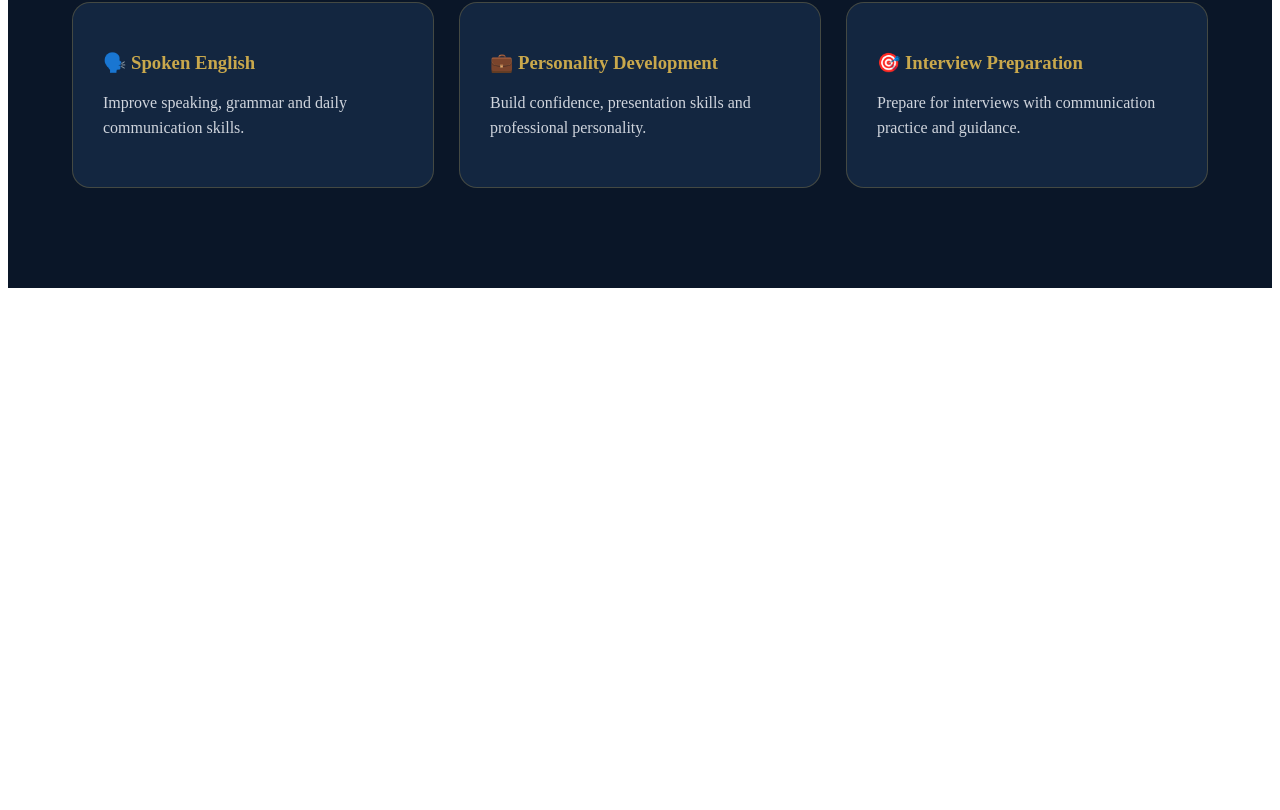
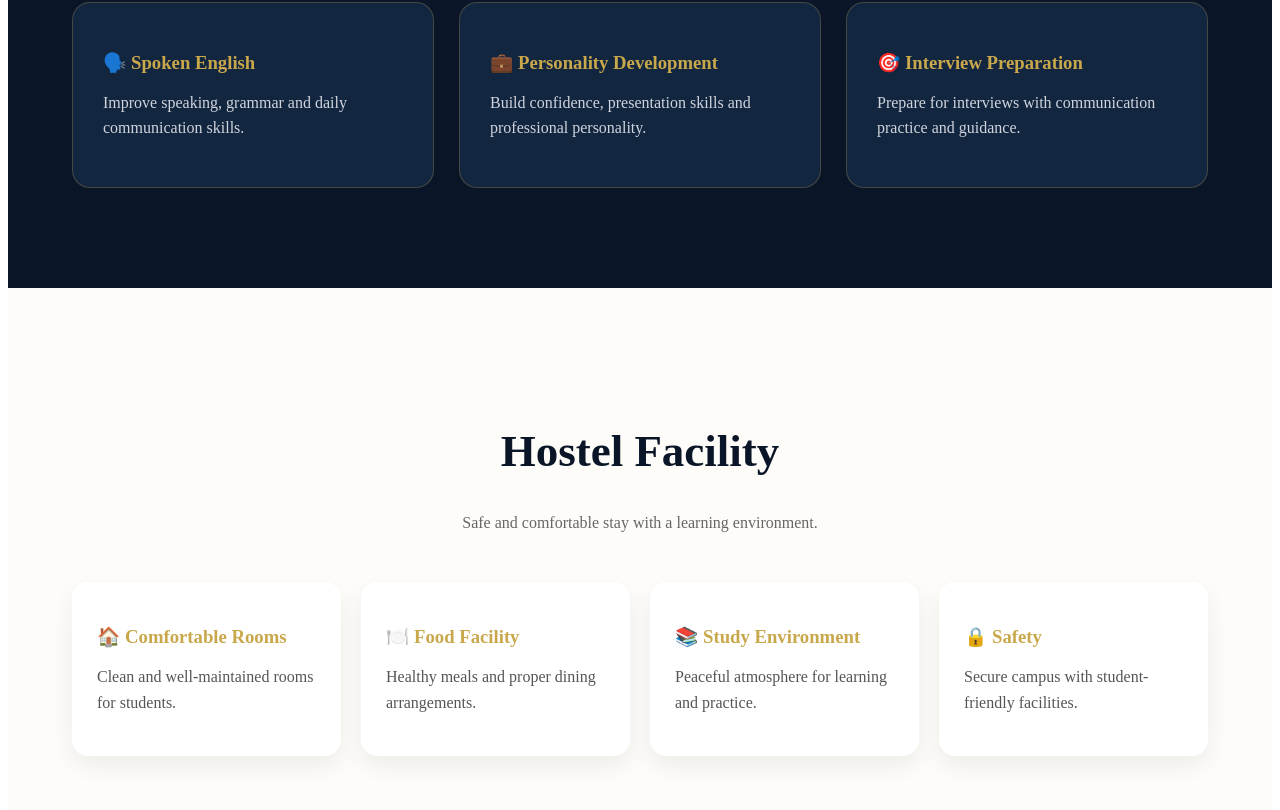
Before and after one commit to vinita4556/royal-gurukul, a React (Vite) app in the folder royal-gurukul/: page / in a window 1280 px wide. Shown: the part 1875-2685 px from the top of the page. Before the commit the page ends 2171 px from the top, so only its background shows below. Built offline with nearby package versions, Linux system fonts and the light colour scheme.

Commit message:
added hostel section

```diff
--- a/royal-gurukul/src/App.css
+++ b/royal-gurukul/src/App.css
@@ -574,3 +574,92 @@ grid-template-columns:1fr;
 }
 
 }
+
+/*HOSTEL*/
+.hostel{
+
+padding:100px 5vw;
+
+background:#FEFCF8;
+
+}
+
+
+
+.hostel-grid{
+
+display:grid;
+
+grid-template-columns:repeat(4,1fr);
+
+gap:20px;
+
+}
+
+
+
+.hostel-card{
+
+background:white;
+
+padding:25px;
+
+border-radius:16px;
+
+box-shadow:0 10px 25px #0001;
+
+transition:.3s;
+
+}
+
+
+
+.hostel-card:hover{
+
+transform:translateY(-8px);
+
+}
+
+
+
+.hostel-card h3{
+
+color:#C9A84C;
+
+margin-bottom:12px;
+
+}
+
+
+
+.hostel-card p{
+
+color:#555;
+
+line-height:1.6;
+
+}
+
+
+
+@media(max-width:900px){
+
+.hostel-grid{
+
+grid-template-columns:repeat(2,1fr);
+
+}
+
+}
+
+
+
+@media(max-width:600px){
+
+.hostel-grid{
+
+grid-template-columns:1fr;
+
+}
+
+}
--- a/royal-gurukul/src/App.jsx
+++ b/royal-gurukul/src/App.jsx
@@ -3,6 +3,7 @@ import Hero from "./components/Hero";
 import Nav from "./components/Nav";
 import About from "./components/About";
 import Courses from "./components/Courses";
+import Hostel from "./components/Hostel";
 
 function App(){
 
@@ -14,6 +15,7 @@ return(
 <Hero/>
 <About />
 <Courses />
+<Hostel />
 
 </>
 
--- a/royal-gurukul/src/components/Hostel.jsx
+++ b/royal-gurukul/src/components/Hostel.jsx
@@ -0,0 +1,100 @@
+function Hostel(){
+
+return(
+
+<section id="hostel" className="hostel">
+
+
+<div className="section-title">
+
+<h2>
+Hostel Facility
+</h2>
+
+<p>
+Safe and comfortable stay with a learning environment.
+</p>
+
+</div>
+
+
+
+<div className="hostel-grid">
+
+
+
+<div className="hostel-card">
+
+<h3>
+🏠 Comfortable Rooms
+</h3>
+
+<p>
+
+Clean and well-maintained rooms for students.
+
+</p>
+
+</div>
+
+
+
+<div className="hostel-card">
+
+<h3>
+🍽️ Food Facility
+</h3>
+
+<p>
+
+Healthy meals and proper dining arrangements.
+
+</p>
+
+</div>
+
+
+
+<div className="hostel-card">
+
+<h3>
+📚 Study Environment
+</h3>
+
+<p>
+
+Peaceful atmosphere for learning and practice.
+
+</p>
+
+</div>
+
+
+
+<div className="hostel-card">
+
+<h3>
+🔒 Safety
+</h3>
+
+<p>
+
+Secure campus with student-friendly facilities.
+
+</p>
+
+</div>
+
+
+
+</div>
+
+
+</section>
+
+)
+
+}
+
+
+export default Hostel;
```
